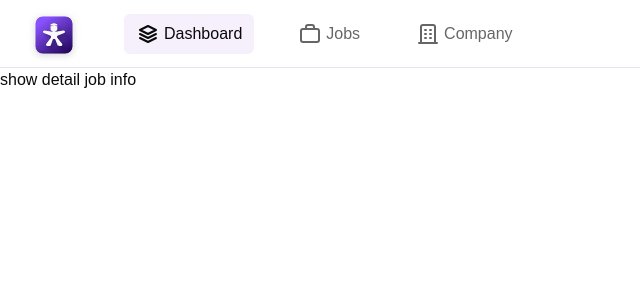
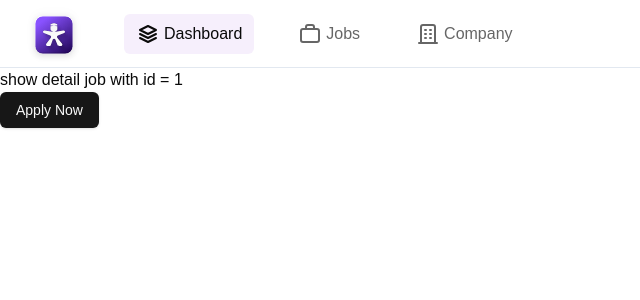
Before and after one commit to iuashrafi/jobs-portal-assignment, a Next.js app: page /candidate/jobs/1 in a window 1280 px wide. Shown: the top 300 px of the page, without its empty margins (0-640 px from the left). Built offline with nearby package versions, Linux system fonts and the light colour scheme; no server answers; the database is empty.

Commit message:
single job page

```diff
--- a/app/actions/candidate/index.ts
+++ b/app/actions/candidate/index.ts
@@ -20,3 +20,9 @@ export async function createJobApplication(data: JobApplicationSchemaDto) {
 
   return application;
 }
+
+export async function getJobById(id: number) {
+  return await db.job.findUnique({
+    where: { id },
+  });
+}
--- a/app/candidate/jobs/[id]/page.tsx
+++ b/app/candidate/jobs/[id]/page.tsx
@@ -1,3 +1,26 @@
-export default function Page() {
-  return <div>show detail job info</div>;
+import { getJobById } from "@/app/actions/candidate";
+import { Button } from "@/components/ui/button";
+import Link from "next/link";
+
+export default async function Page({
+  params,
+}: {
+  params: Promise<{
+    id: number;
+  }>;
+}) {
+  const { id } = await params;
+
+  const job = await getJobById(Number(id));
+
+  return (
+    <div>
+      <h1>show detail job with id = {id}</h1>
+      <h1>{job?.title}</h1>
+      <p>{job?.description}</p>
+      <Button variant={"default"} asChild>
+        <Link href="/candidate/apply/1">Apply Now</Link>
+      </Button>
+    </div>
+  );
 }
--- a/components/DisplayJobs.tsx
+++ b/components/DisplayJobs.tsx
@@ -13,7 +13,7 @@ const DisplayJobs = ({ jobs }: any) => {
           <div>Exp | Onsite | 12Lpa</div>
           <p>{job.description}</p>
           <Button className="w-full" asChild>
-            <Link href="/candidate/apply/1">Apply Now</Link>
+            <Link href="/candidate/jobs/1">Apply Now</Link>
           </Button>
         </div>
       ))}
```
